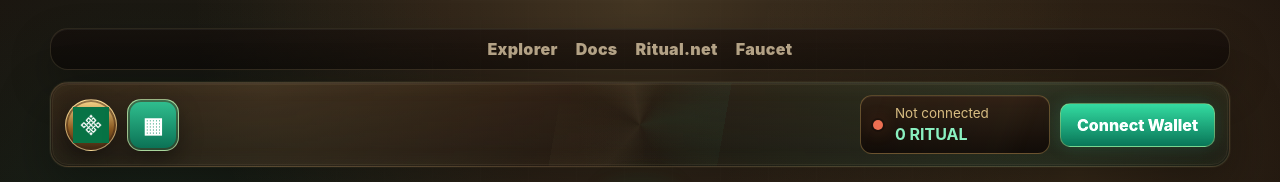
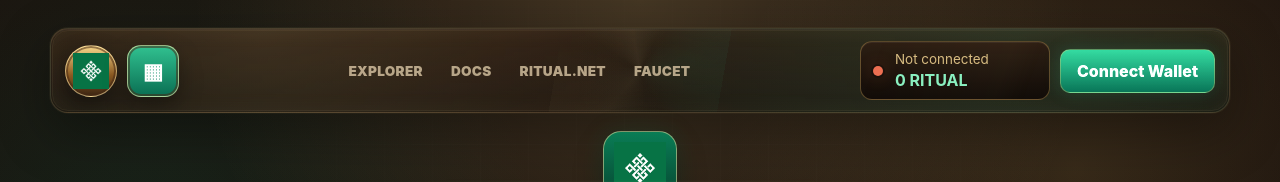
Before and after one commit to kamaledeng/game-ritual-tesnet, a website: page index.html in a window 1280 px wide. Shown: the top 182 px of the page. Drawn offline with Linux system fonts and the light colour scheme.

Commit message:
Align top links with wallet

```diff
--- a/index.html
+++ b/index.html
@@ -13,12 +13,6 @@
   <body>
     <main class="app-shell">
       <section class="play-surface" aria-label="Ritual Mahjong Ways">
-        <nav class="linkbar" aria-label="Ritual links">
-          <a href="https://explorer.ritualfoundation.org/" target="_blank" rel="noopener noreferrer">Explorer</a>
-          <a href="https://docs.ritualfoundation.org/" target="_blank" rel="noopener noreferrer">Docs</a>
-          <a href="https://ritual.net/" target="_blank" rel="noopener noreferrer">Ritual.net</a>
-          <a href="https://faucet.ritualfoundation.org/" target="_blank" rel="noopener noreferrer">Faucet</a>
-        </nav>
         <header class="topbar">
           <div class="player-badge" aria-label="Player">
             <a
@@ -32,6 +26,13 @@
             </a>
             <button class="hud-icon" type="button" title="Games">▦</button>
           </div>
+
+          <nav class="linkbar" aria-label="Ritual links">
+            <a href="https://explorer.ritualfoundation.org/" target="_blank" rel="noopener noreferrer">Explorer</a>
+            <a href="https://docs.ritualfoundation.org/" target="_blank" rel="noopener noreferrer">Docs</a>
+            <a href="https://ritual.net/" target="_blank" rel="noopener noreferrer">Ritual.net</a>
+            <a href="https://faucet.ritualfoundation.org/" target="_blank" rel="noopener noreferrer">Faucet</a>
+          </nav>
 
           <div class="wallet-panel">
             <div class="wallet-card" id="walletCard">
--- a/styles.css
+++ b/styles.css
@@ -82,14 +82,11 @@ button:disabled {
 .linkbar {
   display: flex;
   flex-wrap: wrap;
+  align-items: center;
   justify-content: center;
-  gap: 18px;
-  padding: 10px 14px;
-  margin-bottom: 12px;
-  border: 1px solid rgba(255, 228, 160, 0.12);
-  border-radius: 18px;
-  background: linear-gradient(180deg, rgba(18, 10, 8, 0.55), rgba(8, 5, 4, 0.62));
-  box-shadow: 0 18px 42px rgba(0, 0, 0, 0.28), inset 0 1px 0 rgba(255, 255, 255, 0.05);
+  gap: 28px;
+  padding: 0;
+  margin: 0;
 }
 
 .linkbar a {
@@ -97,6 +94,8 @@ button:disabled {
   text-decoration: none;
   font-weight: 900;
   letter-spacing: 0.02em;
+  text-transform: uppercase;
+  font-size: 0.85rem;
   transition: color 140ms ease, transform 140ms ease;
 }
 
@@ -115,9 +114,11 @@ button:disabled {
 }
 
 .topbar {
+  display: grid;
   position: relative;
   overflow: hidden;
-  justify-content: space-between;
+  grid-template-columns: auto 1fr auto;
+  align-items: center;
   gap: 14px;
   margin-bottom: 18px;
   padding: 12px 14px;
```
